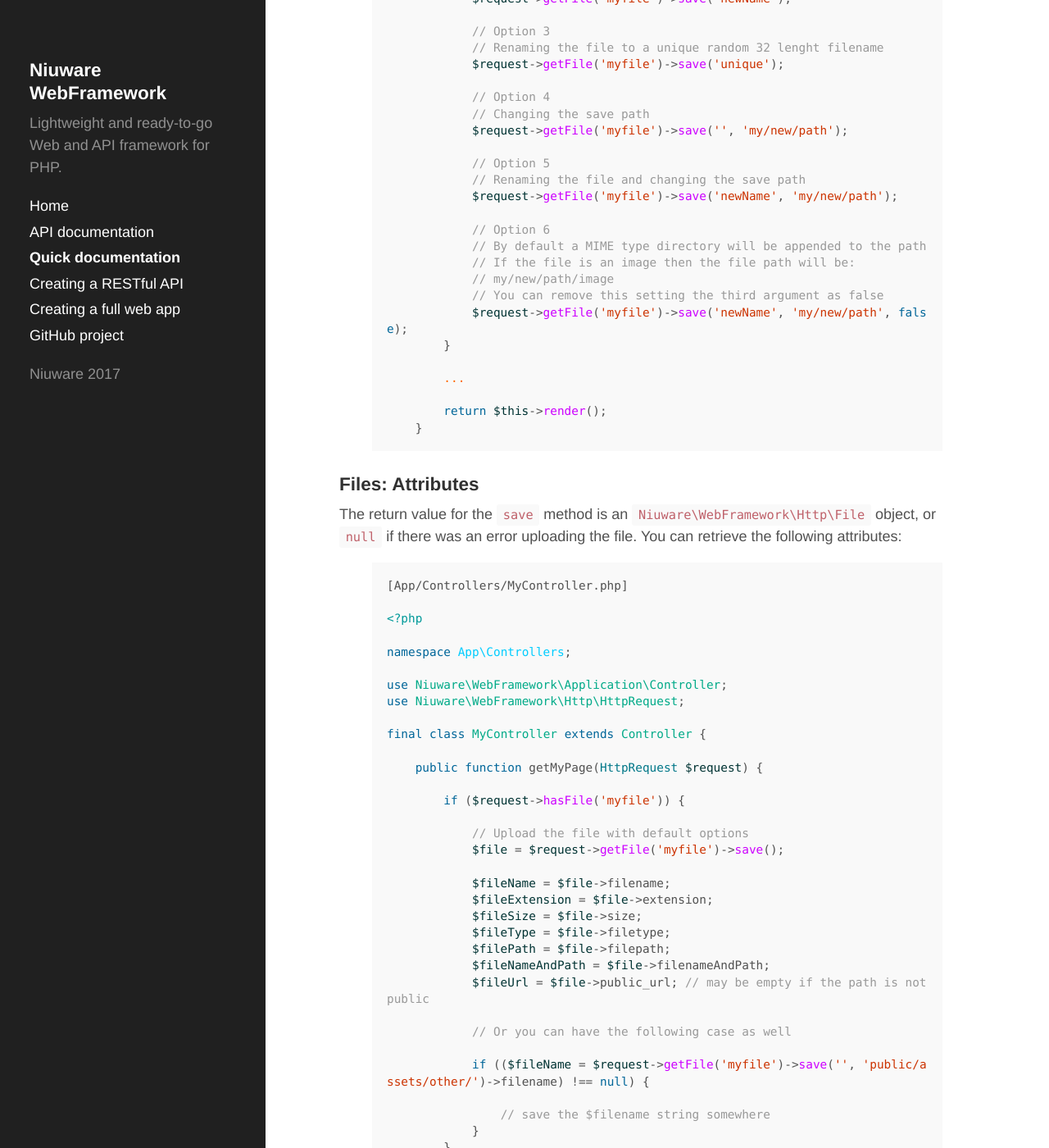
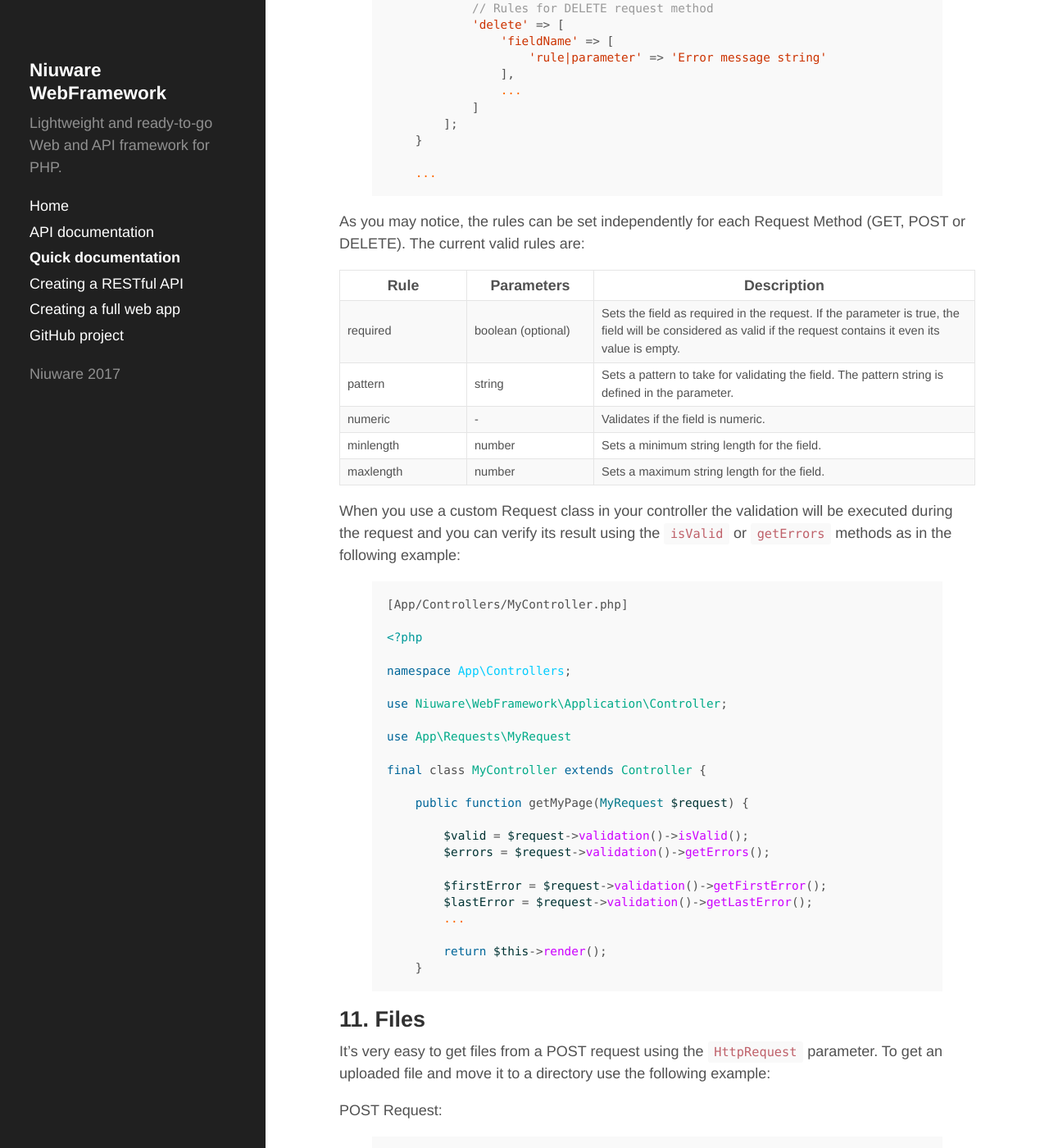
Before and after one commit to niuware/niuware.github.io, a Jekyll site: the page built from quick-docs.md, in a window 1280 px wide and 1400 px high, scrolled down 41858 px. Shown: the whole window at 82% size. Built offline with Jekyll 4.4.1, drawn with Linux system fonts in a browser that asks for light colours; some of the changed text lies outside the part shown.

Commit message:
Updated with custom Request classes

```diff
--- a/quick-docs.md
+++ b/quick-docs.md
@@ -51,17 +51,20 @@ This is a quick documentation on how to use all of the available features in Niu
   9.1 <a href="#security-pass">Passwords</a>
   9.2 <a href="#security-token">Tokens</a>
   9.3 <a href="#security-csrf">CSRF Token Form Validation</a>
-10. <a href="#file">Files</a>
-  10.1 <a href="#file-attrib">Attributes</a>
-11. <a href="#console">Console</a>
-12. <a href="#migration">Database Migrations</a>
-  12.1 <a href="#migration-migrate">Migration files</a>
-  12.2 <a href="#migration-seed">Seeding</a>
-  12.3 <a href="#migration-rollback">Rollback</a>
-  12.4 <a href="#migration-status">Status</a>
-13. <a href="#pagination">Pagination</a>
-14. <a href="#exception">Exceptions</a>
-15. <a href="#compatibility">PHP < 7.0 compatibility</a>
+10. <a href="#request">Requests</a>
+  10.1 <a href="#request-define">Definition</a>
+  10.2 <a href="#request-validate">Validation</a>
+11. <a href="#file">Files</a>
+  11.1 <a href="#file-attrib">Attributes</a>
+12. <a href="#console">Console</a>
+13. <a href="#migration">Database Migrations</a>
+  13.1 <a href="#migration-migrate">Migration files</a>
+  13.2 <a href="#migration-seed">Seeding</a>
+  13.3 <a href="#migration-rollback">Rollback</a>
+  13.4 <a href="#migration-status">Status</a>
+14. <a href="#pagination">Pagination</a>
+15. <a href="#exception">Exceptions</a>
+16. <a href="#compatibility">PHP < 7.0 compatibility</a>
 
 <a name="install"></a>
 ## 1. Installation
@@ -2013,8 +2016,175 @@ final class MyController extends Controller {
 
 {% endhighlight %}
 
+<a name="request"></a>
+## 10. Requests
+
+By default each controller method recieves the request in an `Niuware\WebFramework\Http\HttpRequest` object, but you can define your own Request classes and its independent validation rules.
+
+<a name="request-define"></a>
+## Requests: Definition
+
+All requests inherit from the Niuwre WebFramework core class `Request` and implement the `RequestInterface`. A request class file must exist inside the namespace `App\Requests`. If you are inside a subspace then you will need to append the correct namespace path. For example for the application Admin space the request class files shoudl be in the `Requests/Admin` subdirectory and use the `App\Requests\Admin namespace:
+
+{% highlight php %}
+[App/Requests/MyRequest.php]
+
+<?php
+
+namespace App\Requests;
+
+use Niuware\WebFramework\Http\Request;
+use Niuware\WebFramework\Http\RequestInterface;
+
+final class MyRequest extends Request implements RequestInterface {
+
+    function __construct(array $params, $method = "") {
+        parent::__construct($params, $method);
+    }
+
+    public function rules() {
+
+        return [];
+    }
+
+    public function validate() {
+        parent::validateWith($this->rules());
+    }
+
+{% endhighlight %}
+
+<a name="request-validate"></a>
+## Requests: Validation
+
+You can add validation rules for your custom request as follows:
+
+{% highlight php %}
+[App/Requests/MyRequest.php]
+
+<?php
+
+namespace App\Requests;
+
+use Niuware\WebFramework\Http\Request;
+use Niuware\WebFramework\Http\RequestInterface;
+
+final class MyRequest extends Request implements RequestInterface {
+
+    ...
+
+    public function rules() {
+
+        return [
+            // Rules for GET request method
+            'get' => [
+                'fieldName' => [
+                    'rule|parameter' => 'Error message string'
+                ],
+                'otherFieldName' => [
+                    ...
+                ]
+            ],
+            // Rules for POST request method
+            'post' => [
+                'fieldName' => [
+                    'rule|parameter' => 'Error message string'
+                ],
+                ...
+            ],
+            // Rules for DELETE request method
+            'delete' => [
+                'fieldName' => [
+                    'rule|parameter' => 'Error message string'
+                ],
+                ...
+            ]
+        ];
+    }
+
+    ...
+
+{% endhighlight %}
+
+As you may notice, the rules can be set independently for each Request Method (GET, POST or DELETE). The current valid rules are:
+
+<table class="variant">
+    <thead>
+        <tr>
+            <th>Rule</th>
+            <th>Parameters</th>
+            <th>Description</th>
+        </tr>
+    </thead>
+    <tbody>
+        <tr>
+            <td>required</td>
+            <td>boolean (optional)</td>
+            <td>
+                Sets the field as required in the request. If the parameter is true, the field will be considered as valid if the request contains it even its value is empty.
+            </td>
+        </tr>
+        <tr>
+            <td>pattern</td>
+            <td>string</td>
+            <td>
+                Sets a pattern to take for validating the field. The pattern string is defined in the parameter.
+            </td>
+        </tr>
+        <tr>
+            <td>numeric</td>
+            <td>-</td>
+            <td>
+                Validates if the field is numeric.
+            </td>
+        </tr>
+        <tr>
+            <td>minlength</td>
+            <td>number</td>
+            <td>
+                Sets a minimum string length for the field.
+            </td>
+        </tr>
+        <tr>
+            <td>maxlength</td>
+            <td>number</td>
+            <td>
+                Sets a maximum string length for the field.
+            </td>
+        </tr>
+    </tbody>
+</table>
+
+When you use a custom Request class in your controller the validation will be executed during the request and you can verify its result using the `isValid` or `getErrors` methods as in the following example:
+
+{% highlight php %}
+[App/Controllers/MyController.php]
+
+<?php
+
+namespace App\Controllers;
+
+use Niuware\WebFramework\Application\Controller;
+
+use App\Requests\MyRequest
+
+final class MyController extends Controller {
+
+    public function getMyPage(MyRequest $request) {
+
+        $valid = $request->validation()->isValid();
+        $errors = $request->validation()->getErrors();
+
+        $firstError = $request->validation()->getFirstError();
+        $lastError = $request->validation()->getLastError();
+        ...
+
+        return $this->render();
+    }
+
+{% endhighlight %}
+
 <a name="file"></a>
-## 10. Files
+## 11. Files
 
 It's very easy to get files from a POST request using the `HttpRequest` parameter. To get an uploaded file and move it to a directory use the following example:
 
```
Also changed, not shown: other parts of quick-docs.md (+5 -5 lines).
